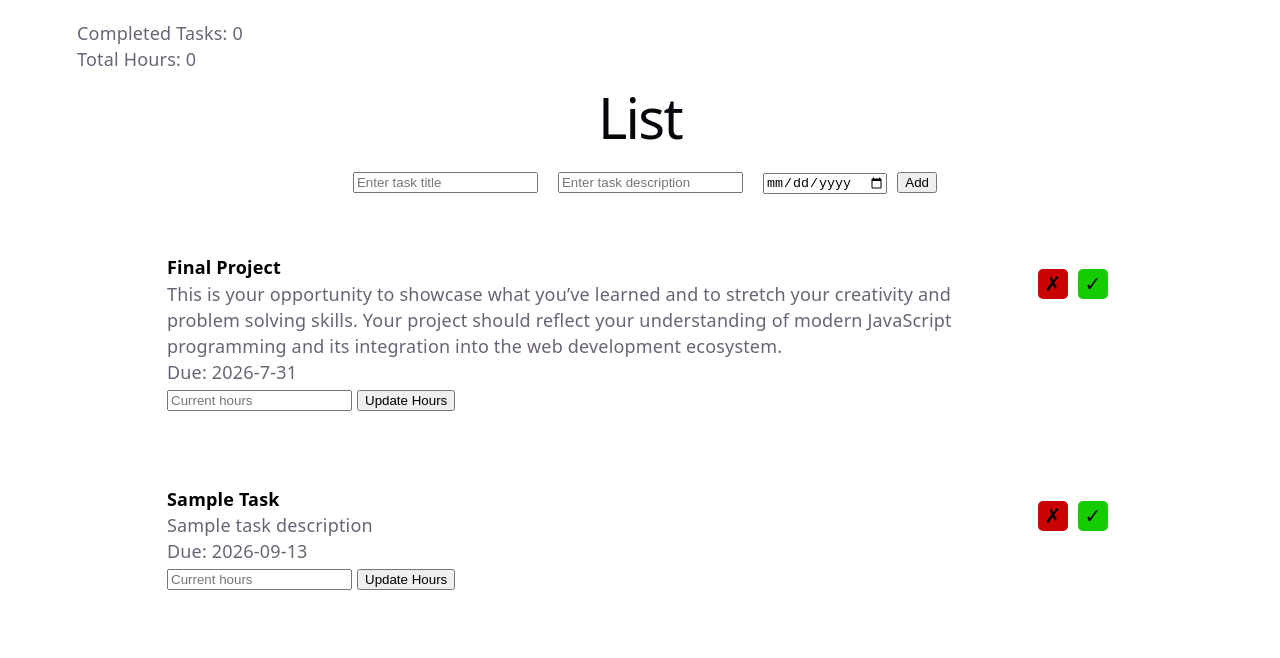
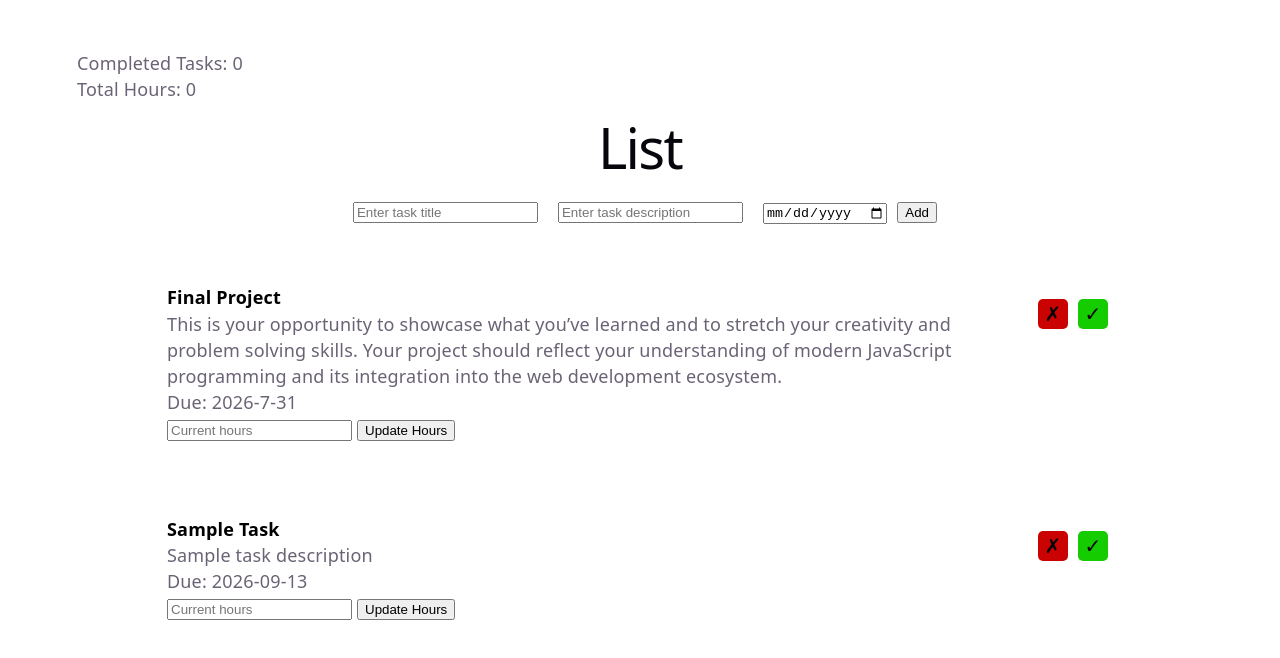
Before and after one commit to SkylerS-2028/final-project, a React (Vite) app: page / in a window 1280 px wide. Shown: the top 658 px of the page. Built offline with nearby package versions, Linux system fonts and the light colour scheme.

Commit message:
Updated instructions for use

```diff
--- a/src/ToDoList.css
+++ b/src/ToDoList.css
@@ -14,7 +14,7 @@ input{
 }
 
 .list-display{
-    margin-top: 20px;
+    margin-top: 50px;
 }
 
 #hours {
--- a/src/ToDoList.jsx
+++ b/src/ToDoList.jsx
@@ -67,7 +67,6 @@ function ToDoList(){
             setNewDescr("");
             setNewDue("");
 
-            console.log(tasks);
             /*setNoTasks(false);*/
 
             }
```
Also changed, not shown: 1 other file (tests, documents, lock files or other folders).
